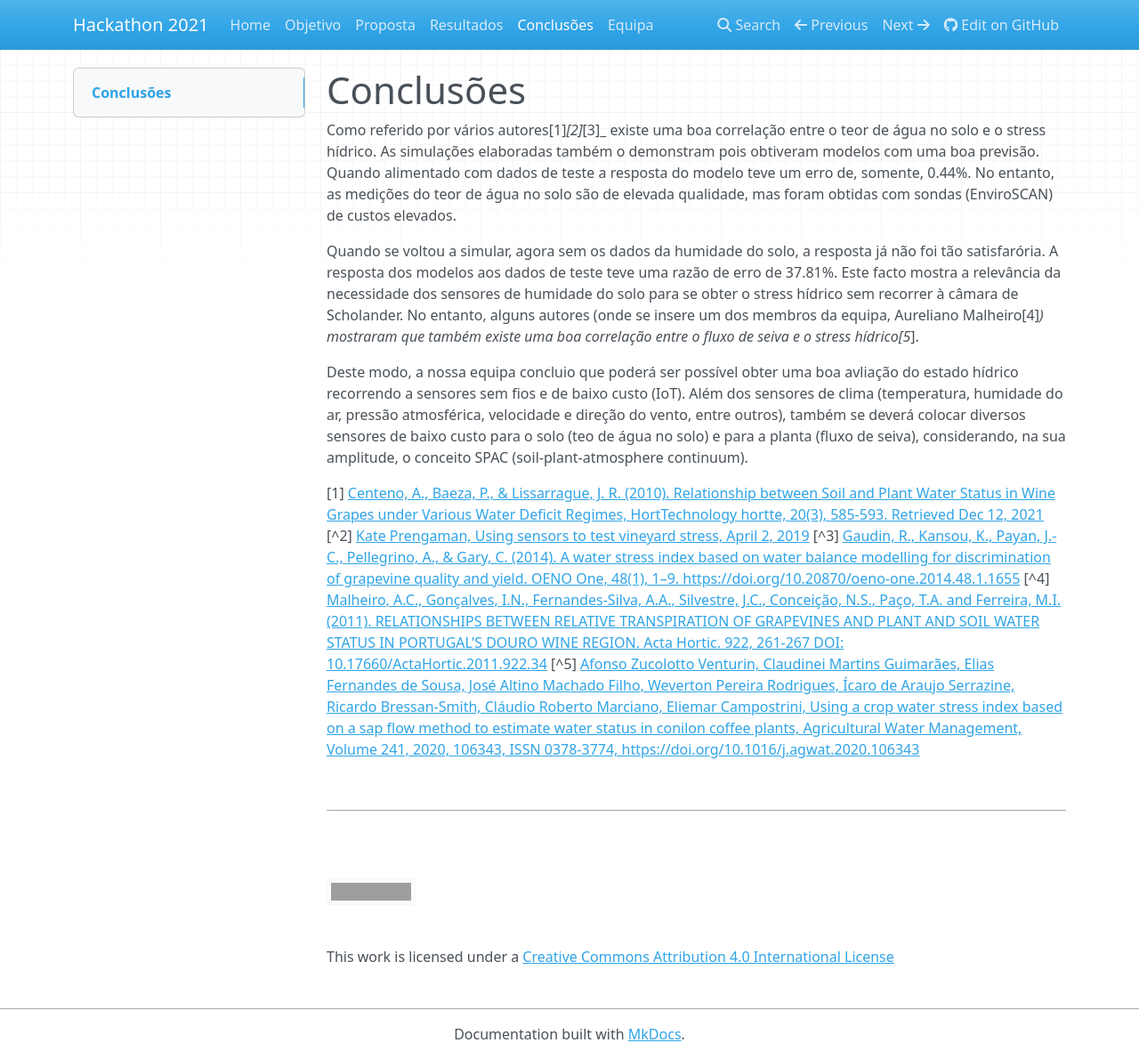
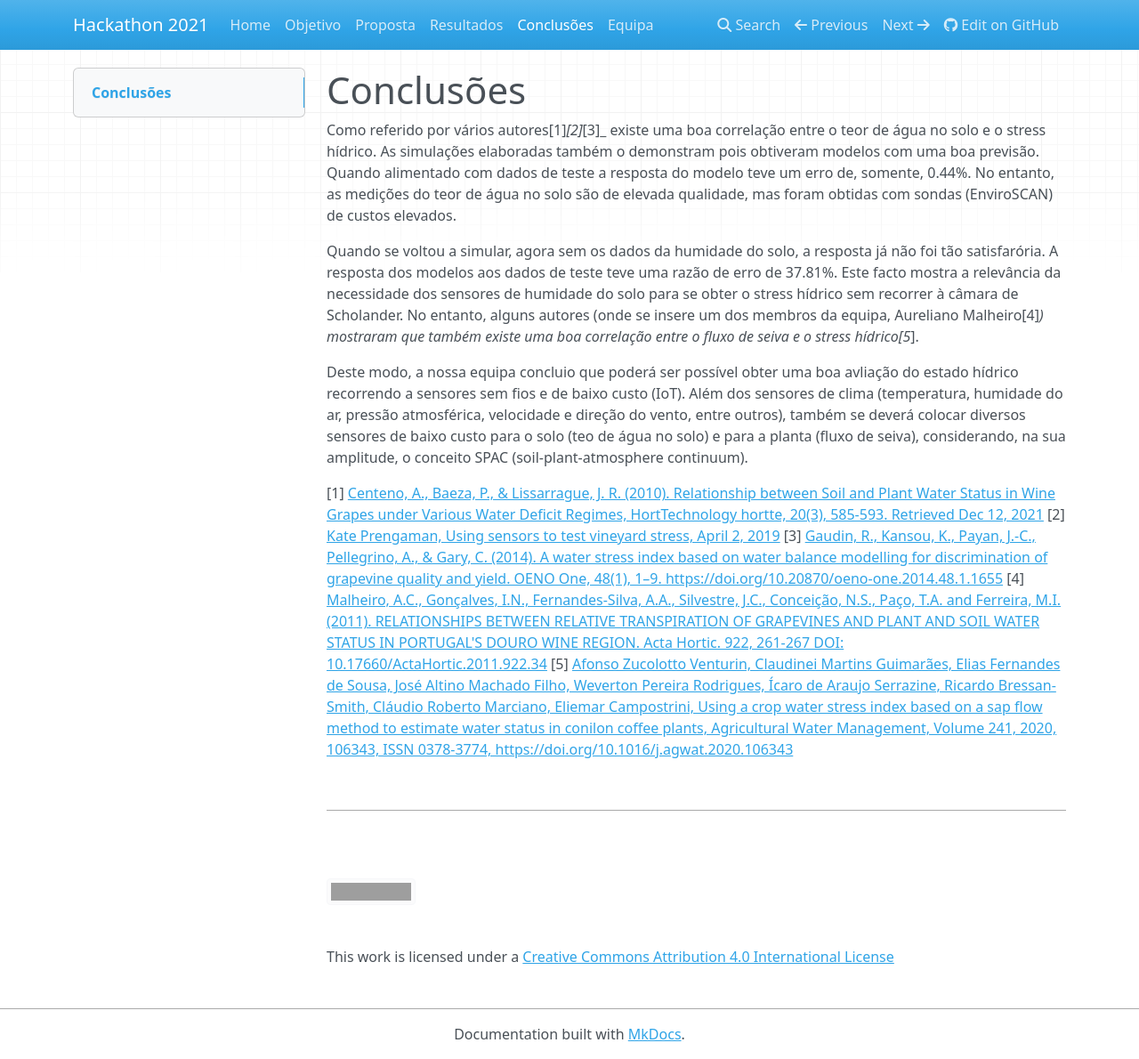
Before and after one commit to leonortunes/HackathonDouroPorto2021_01, an MkDocs documentation site: the page built from docs/conclusions.md, in a window 1280 px wide and 1190 px high. Shown: the whole window at 89% size. Built offline with MkDocs 1.6.1, drawn with Linux system fonts in a browser that asks for light colours; nearby versions of some CDN libraries; grey boxes are pictures that could not be loaded.

```diff
--- a/docs/conclusions.md
+++ b/docs/conclusions.md
@@ -14,11 +14,11 @@ Deste modo, a nossa equipa concluio que poderá ser possível obter uma boa avli
 
 
 [1]   [Centeno, A., Baeza, P., & Lissarrague, J. R. (2010). Relationship between Soil and Plant Water Status in Wine Grapes under Various Water Deficit Regimes, HortTechnology hortte, 20(3), 585-593. Retrieved Dec 12, 2021](https://journals.ashs.org/horttech/view/journals/horttech/20/3/article-p585.xml)
-[^2]   [Kate Prengaman, Using sensors to test vineyard stress, April 2, 2019](https://www.goodfruit.com/using-sensors-to-test-vineyard-stress/)
-[^3]   [Gaudin, R., Kansou, K., Payan, J.-C., Pellegrino, A., & Gary, C. (2014). A water stress index based on water balance modelling for discrimination of grapevine quality and yield. OENO One, 48(1), 1–9. https://doi.org/10.20870/oeno-one.2014.48.1.1655](https://oeno-one.eu/article/view/1655#)
-[^4]   [Malheiro, A.C., Gonçalves, I.N., Fernandes-Silva, A.A., Silvestre, J.C., Conceição, N.S., Paço, T.A. and Ferreira, M.I. (2011). RELATIONSHIPS BETWEEN RELATIVE TRANSPIRATION OF GRAPEVINES AND PLANT AND SOIL WATER STATUS IN PORTUGAL'S DOURO WINE REGION. Acta Hortic. 922, 261-267
+[2]   [Kate Prengaman, Using sensors to test vineyard stress, April 2, 2019](https://www.goodfruit.com/using-sensors-to-test-vineyard-stress/)
+[3]   [Gaudin, R., Kansou, K., Payan, J.-C., Pellegrino, A., & Gary, C. (2014). A water stress index based on water balance modelling for discrimination of grapevine quality and yield. OENO One, 48(1), 1–9. https://doi.org/10.20870/oeno-one.2014.48.1.1655](https://oeno-one.eu/article/view/1655#)
+[4]   [Malheiro, A.C., Gonçalves, I.N., Fernandes-Silva, A.A., Silvestre, J.C., Conceição, N.S., Paço, T.A. and Ferreira, M.I. (2011). RELATIONSHIPS BETWEEN RELATIVE TRANSPIRATION OF GRAPEVINES AND PLANT AND SOIL WATER STATUS IN PORTUGAL'S DOURO WINE REGION. Acta Hortic. 922, 261-267
 DOI: 10.17660/ActaHortic.2011.922.34](https://www.actahort.org/books/922/922_34.htm)
-[^5]   [Afonso Zucolotto Venturin, Claudinei Martins Guimarães, Elias Fernandes de Sousa, José Altino Machado Filho, Weverton Pereira Rodrigues, Ícaro de Araujo Serrazine, Ricardo Bressan-Smith, Cláudio Roberto Marciano, Eliemar Campostrini, Using a crop water stress index based on a sap flow method to estimate water status in conilon coffee plants, Agricultural Water Management, Volume 241, 2020, 106343, ISSN 0378-3774, https://doi.org/10.1016/j.agwat.2020.106343](https://www.sciencedirect.com/science/article/pii/S037837741932027X)
+[5]   [Afonso Zucolotto Venturin, Claudinei Martins Guimarães, Elias Fernandes de Sousa, José Altino Machado Filho, Weverton Pereira Rodrigues, Ícaro de Araujo Serrazine, Ricardo Bressan-Smith, Cláudio Roberto Marciano, Eliemar Campostrini, Using a crop water stress index based on a sap flow method to estimate water status in conilon coffee plants, Agricultural Water Management, Volume 241, 2020, 106343, ISSN 0378-3774, https://doi.org/10.1016/j.agwat.2020.106343](https://www.sciencedirect.com/science/article/pii/S037837741932027X)
 
 &nbsp;
 
```
